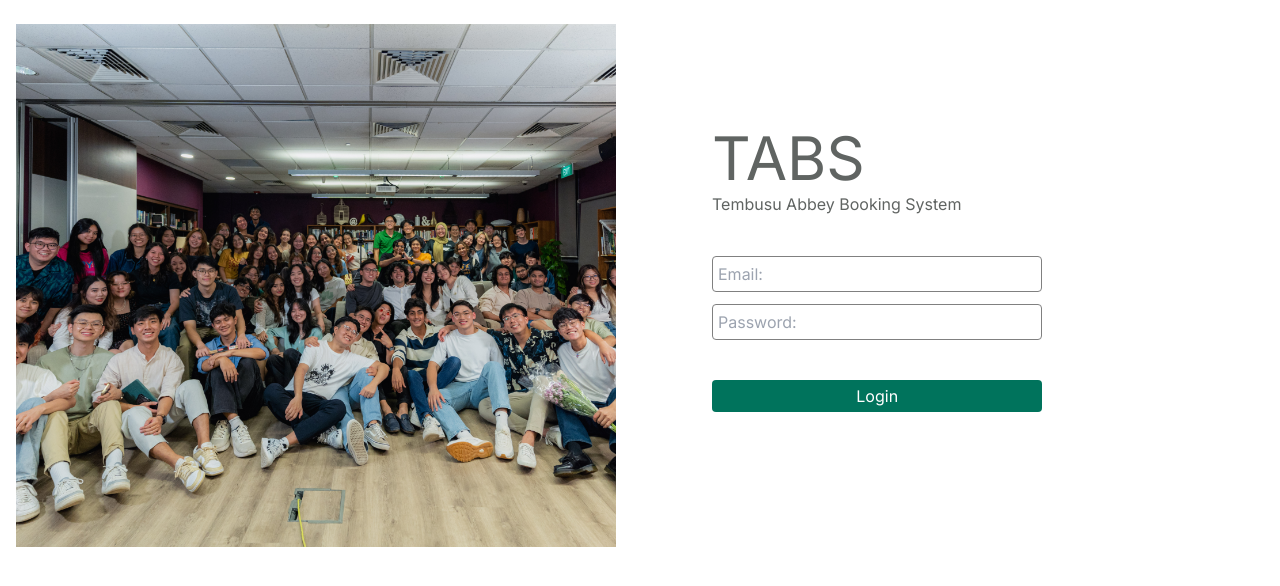
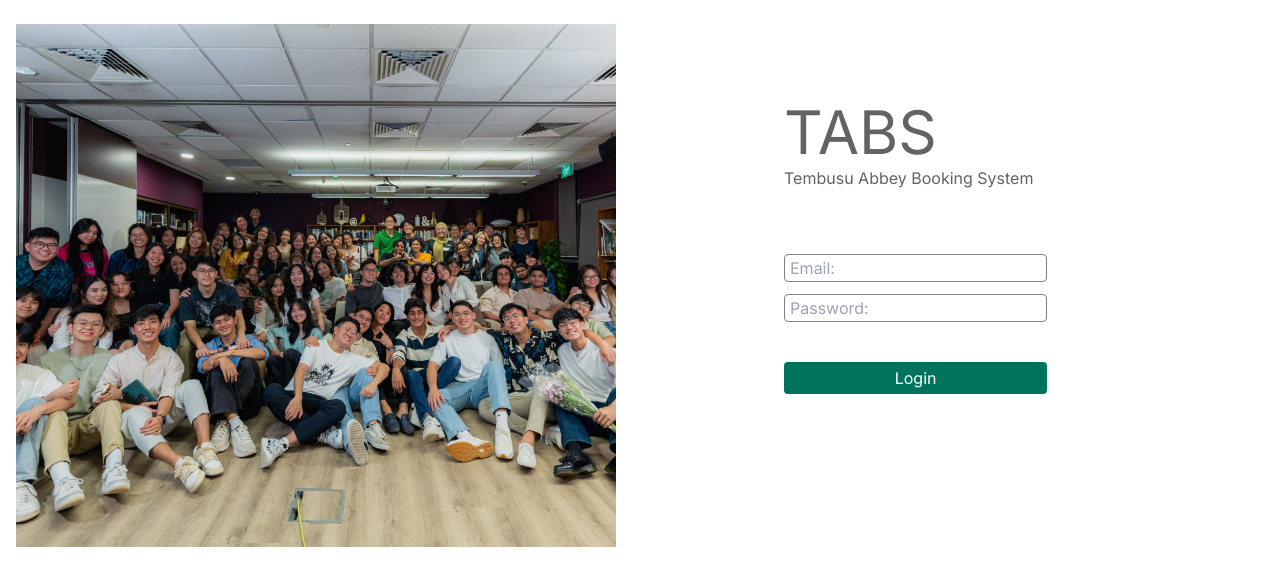
Before and after one commit to ignatiusoey09/TABS, a Next.js app in the folder client/: page / in a window 1280 px wide. Shown: the top 586 px of the page. Built offline with nearby package versions, Linux system fonts and the light colour scheme.

Commit message:
added responsiveness for medium screens

```diff
--- a/client/src/app/page.tsx
+++ b/client/src/app/page.tsx
@@ -18,22 +18,24 @@ export default function Home() {
   }
 
   //styling input boxes when error occurs
-  const styling = error ? "border-2 border-red-400" : "border-1";
+  const error_input_style = error ? "border-2 border-red-400" : "border-1";
+  const input_style = `h-8 lg:h-7 ${error_input_style}`;
 
   //styling for form element
-  const form_style_lg = "lg:grow-0 lg:mt-[10%] lg:items-start lg:w-[600px]";
-  const form_style = `grow flex flex-col mt-[60%] items-center ${form_style_lg}`;
+  const form_style_lg = "lg:grow-0 lg:ml-14 lg:mt-[8%] lg:items-start lg:w-[600px]";
+  const form_style_md = "md:mt-[45%] md:px-28";
+  const form_style = `grow flex flex-col mt-[60%] items-center ${form_style_md} ${form_style_lg}`;
 
   return (
     <div className="flex flex-row">
       <Image className="hidden lg:block mt-6 ml-4" src="/Tempo_Photo.png" alt="Teeny table photo" width={600} height={200}/>
-      <form className="grow flex flex-col mt-[60%] items-center lg:mt-[10%] lg:items-start lg:mx-24" onSubmit={ handleSubmit }>
+      <form className={form_style} onSubmit={ handleSubmit }>
         <h2 className="text-center text-6xl text-title-gray">TABS</h2>
         <h1 className="text-center mt-1 text-title-gray">Tembusu Abbey Booking System</h1>
-          <div className="flex flex-col items-center gap-y-3 mt-10 w-full lg:items-start">
+          <div className="flex flex-col items-center gap-y-3 mt-10 w-full lg:items-start lg:mt-16">
             {error && <h3 className="text-red-400 ">{error}</h3>}
-            <input type="email" name="email" className={styling} placeholder="Email:" required/>
-            <input type="password" name="password" className={styling} placeholder="Password:"  required/>
+            <input type="email" name="email" className={input_style} placeholder="Email:" required/>
+            <input type="password" name="password" className={input_style} placeholder="Password:"  required/>
           </div>
         <button
           className={`${isLoading ? 'hidden' : 'visible'} bg-tembu-lightgreen rounded text-white mt-10 w-[60%] lg:w-[70%]`}
```
